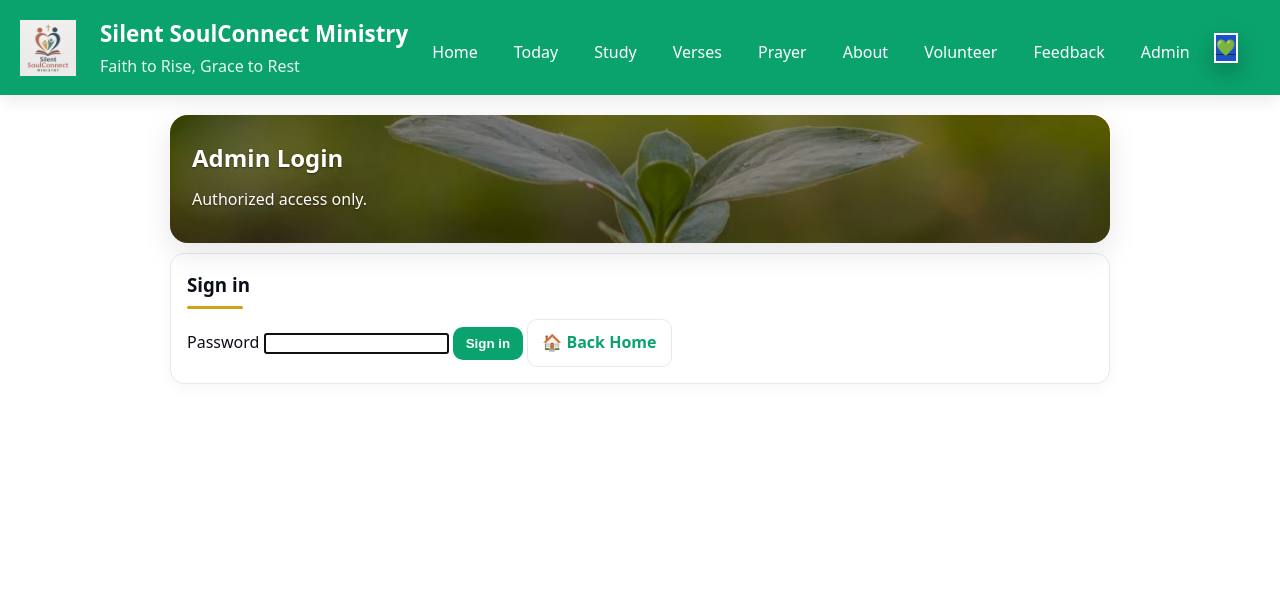
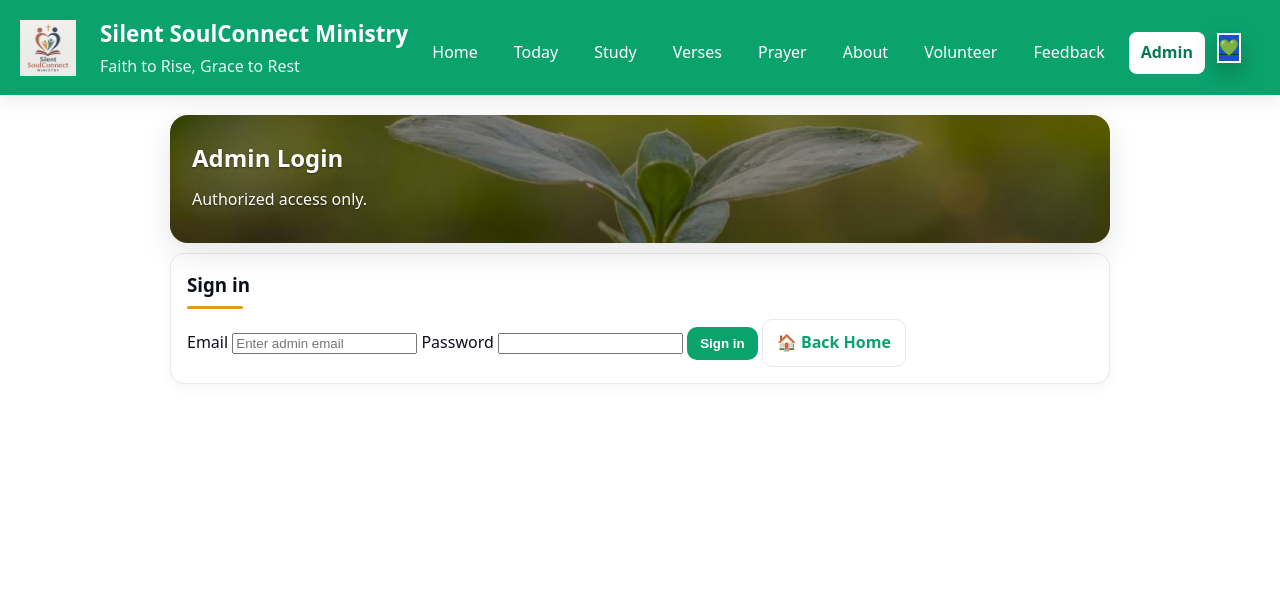
Before and after one commit to SCWB2024/SilentSoulConnectMinistry, a Flask app: page /login in a window 1280 px wide. Shown: the top 594 px of the page. Run offline with Flask 3, Linux system fonts and the light colour scheme; parts of the project's set-up code (start-up, migrations or seed data) failed here and were passed over.

Commit message:
Fix admin login, update nav logic, clean env vars, stabilize admin.html template

```diff
--- a/app.py
+++ b/app.py
@@ -17,7 +17,6 @@ from flask import (  # pyright: ignore[reportMissingImports]
     Flask, current_app, request, session, render_template, redirect,
     url_for, jsonify, send_from_directory, g, flash, abort
 )
-from werkzeug.security import generate_password_hash
 from functools import wraps
 from flask_wtf import CSRFProtect  # pyright: ignore[reportMissingImports]
 from flask_limiter import Limiter  # pyright: ignore[reportMissingImports]
@@ -47,32 +46,72 @@ APP_VERSION = "v13"
 # =============================================================================
 # Env & paths
 # =============================================================================
-BASE_DIR       = Path(__file__).resolve().parent
-TEMPLATES_DIR  = BASE_DIR / "templates"
-STATIC_DIR     = BASE_DIR / "soulstart" / "static"
-DEVOTIONS_ROOT = Path(os.environ.get("DEVOTIONS_ROOT", str(BASE_DIR / "devotions")))
-DATA_DIR = Path("data")
+
+BASE_DIR = Path(__file__).resolve().parent
+TEMPLATES_DIR = BASE_DIR / "templates"
+STATIC_DIR = BASE_DIR / "soulstart" / "static"
+
+DEVOTIONS_ROOT = Path(
+    os.environ.get("DEVOTIONS_ROOT", str(BASE_DIR / "devotions"))
+)
+
+DATA_DIR = BASE_DIR / "data"
 DATA_DIR.mkdir(exist_ok=True)
-LOG_DIR = Path("logs")
+
+LOG_DIR = BASE_DIR / "logs"
 LOG_DIR.mkdir(exist_ok=True)
 
+# Load .env locally; on Render, env vars come from the dashboard
 load_dotenv(BASE_DIR / ".env")
 
-ENV         = os.getenv("APP_ENV", os.getenv("FLASK_ENV", "development")).lower()
-IS_PROD     = ENV == "production"
-IS_HTTPS    = os.environ.get("FORCE_HTTPS", "0") in ("1", "true", "True")
-JOIN_URL    = os.environ.get("JOIN_URL", "https://chat.whatsapp.com/CdkN2V0h8vCDg2AP4saYfG")
-WHATSAPP_GROUP_LINK = "https://chat.whatsapp.com/CdkN2V0h8vCDg2AP4saYfG"
-SITE_THEME  = os.environ.get("SITE_THEME", "Faith to Rise, Grace to Rest")
-PAYPAL_LINK = os.environ.get("PAYPAL_LINK", "")
-ADMIN_PASS  = os.environ.get("ADMIN_PASSWORD", "set-a-strong-password")
-ADMIN_EMAIL = sscministry@outlook.com
-ADMIN_PASSWORD = Romans1014
-ADMIN_BOOTSTRAP_TOKEN = soulstart-2025-bootstrap
-SITE_URL    = os.environ.get("SITE_URL", "http://127.0.0.1:5000")
-PORT        = int(os.environ.get("PORT", "5000"))
-AUTO_OPEN   = os.environ.get("AUTO_OPEN", "1") in ("1", "true", "True")
-HOST        = os.environ.get("HOST", "127.0.0.1")
+ENV = os.getenv("APP_ENV", os.getenv("FLASK_ENV", "development")).lower()
+IS_PROD = ENV == "production"
+IS_HTTPS = os.environ.get("FORCE_HTTPS", "0").lower() in ("1", "true", "yes")
+
+JOIN_URL = os.environ.get(
+    "JOIN_URL",
+    "https://chat.whatsapp.com/CdkN2V0h8vCDg2AP4saYfG"
+)
+
+WHATSAPP_GROUP_LINK = os.environ.get(
+    "WHATSAPP_GROUP_LINK",
+    JOIN_URL,
+)
+
+SITE_THEME = os.environ.get("SITE_THEME", "Faith to Rise, Grace to Rest")
+PAYPAL_LINK = os.environ.get("PAYPAL_LINK", "https://www.paypal.com/donate/?hosted_button_id=21H73722ER303860GND5CN2Y")
+
+# ---------------- Admin credentials ----------------
+# These MUST be set in .env locally and in Render's Environment tab.
+ADMIN_EMAIL = (os.environ.get("ADMIN_EMAIL", "sscministry@outlook.com") or "").strip().lower()
+ADMIN_PASSWORD = (os.environ.get("ADMIN_PASSWORD", "") or "").strip()
+ADMIN_BOOTSTRAP_TOKEN = os.environ.get(
+    "ADMIN_BOOTSTRAP_TOKEN",
+    "soulstart-2025-bootstrap",
+)
+
+# Backwards-compat for any old code still using ADMIN_PASS
+ADMIN_PASS = ADMIN_PASSWORD
+
+SITE_URL = os.environ.get("SITE_URL", "http://127.0.0.1:5000")
+PORT = int(os.environ.get("PORT", "5000"))
+AUTO_OPEN = os.environ.get("AUTO_OPEN", "1").lower() in ("1", "true", "yes")
+HOST = os.environ.get("HOST", "127.0.0.1")
+
+
+def verify_admin_credentials(email: str, password: str) -> bool:
+    """
+    Compare submitted credentials with the configured admin account.
+    Uses plain env values for now (no hashing) to keep behaviour simple.
+    """
+    if not ADMIN_PASSWORD:
+        # No password configured on the server
+        return False
+
+    return (
+        email.strip().lower() == ADMIN_EMAIL
+        and password.strip() == ADMIN_PASSWORD
+    )
 
 # =============================================================================
 # App init (single Flask app)
@@ -343,6 +382,11 @@ def nav_args(active: str, **extra):
     base.update(extra)
     return base
 
+@app.context_processor
+def inject_auth_flag():
+    return {"is_authed": is_authed()}
+
+
 # =============================================================================
 # Routes
 # =============================================================================
@@ -587,17 +631,38 @@ def study_detail(series_name: str):
 # ---------- Auth (simple) ----------
 @app.route("/login", methods=["GET", "POST"])
 def login():
-    err = None
+    if is_authed():
+        return redirect(url_for("admin"))
+
+    error = None
+
     if request.method == "POST":
-        if request.form.get("password") == ADMIN_PASS:
+        email = (request.form.get("email") or "").strip().lower()
+        password = (request.form.get("password") or "").strip()
+
+        # Debug (optional; safe to remove later)
+        print("=== ADMIN LOGIN DEBUG ===")
+        print("Has ADMIN_EMAIL:", bool(ADMIN_EMAIL))
+        print("Has ADMIN_PASSWORD:", bool(ADMIN_PASSWORD))
+        print("Submitted email:", repr(email))
+        print("Env email:", repr(ADMIN_EMAIL))
+
+        if not ADMIN_PASSWORD:
+            error = "Admin login is not configured on the server."
+        elif verify_admin_credentials(email, password):
             session["authed"] = True
+            flash("Welcome back, Admin.", "success")
             return redirect(url_for("admin"))
-        err = "Incorrect password."
-    return render_template("login.html", theme=SITE_THEME, join_url=JOIN_URL, error=err, active="admin")
+        else:
+            error = "Incorrect email or password."
+
+    return render_template("login.html", error=error, active="login")
+
 
 @app.route("/logout")
 def logout():
-    session.clear()
+    session.pop("authed", None)
+    flash("You have been logged out.", "info")
     return redirect(url_for("home"))
 
 @app.route("/admin")
--- a/templates/base.html
+++ b/templates/base.html
@@ -46,12 +46,20 @@
       <a href="{{ url_for('about') }}"             class="{{ 'active' if active=='about' else '' }}"     {% if active=='about' %}aria-current="page"{% endif %}>About</a>
       <a href="{{ url_for('volunteer') }}"         class="{{ 'active' if active=='volunteer' else '' }}" {% if active=='volunteer' %}aria-current="page"{% endif %}>Volunteer</a>
       <a href="{{ url_for('feedback_view') }}"     class="{{ 'active' if active=='feedback' else '' }}"  {% if active=='feedback' %}aria-current="page"{% endif %}>Feedback</a>
+
+      {# Admin / Login #}
       {% if is_authed %}
-        <a href="{{ url_for('admin') }}">Admin</a>
+        <a href="{{ url_for('admin') }}" class="{{ 'active' if active=='admin' else '' }}">
+          Admin
+        </a>
         <a href="{{ url_for('logout') }}" class="muted">Logout</a>
       {% else %}
-        <a href="{{ url_for('admin') }}">Admin</a>
+        <a href="{{ url_for('login') }}" class="{{ 'active' if active=='login' else '' }}">
+          Admin
+        </a>
       {% endif %}
+
+
     </nav>
 
     <a href="{{ url_for('donation') }}" class="fab fab-donate" aria-label="Give">💚</a>
--- a/templates/login.html
+++ b/templates/login.html
@@ -1,5 +1,6 @@
 {% extends "base.html" %}
 {% block title %}Login — SoulStart{% endblock %}
+
 {% block content %}
 
 <section class="hero hero-day" style="background-image:url('{{ url_for('static', filename='img/hero_day.jpg') }}')">
@@ -14,8 +15,22 @@
 
   <form method="post" novalidate>
     <input type="hidden" name="csrf_token" value="{{ csrf_token() }}">
+
+    <label for="email">Email</label>
+    <input id="email"
+           type="email"
+           name="email"
+           placeholder="Enter admin email"
+           required
+           autocomplete="username">
+
     <label for="password">Password</label>
-    <input id="password" type="password" name="password" required autocomplete="current-password" minlength="8" autofocus>
+    <input id="password"
+           type="password"
+           name="password"
+           required
+           autocomplete="current-password"
+           minlength="8">
 
     <button type="submit" class="btn small">Sign in</button>
     <a class="btn soft" href="{{ url_for('home') }}">🏠 Back Home</a>
@@ -25,4 +40,5 @@
     {% endif %}
   </form>
 </div>
+
 {% endblock %}
```
Also changed, not shown: templates/admin.html (+11 -4 lines), templates/admin_dashboard.html (added, +21 -0 lines).
